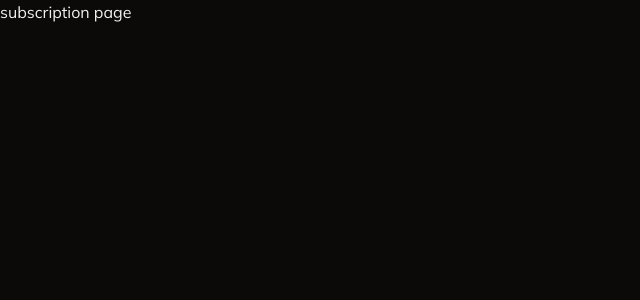
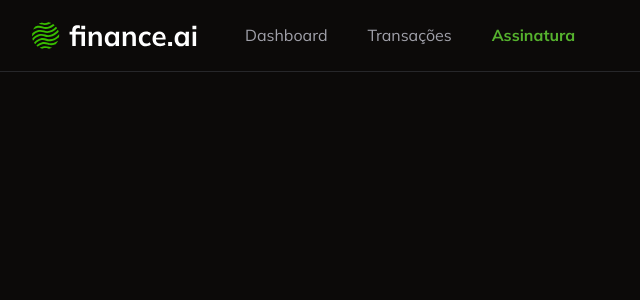
Before and after one commit to Roberteunapio/FinanceAi, a Next.js app: page /subscription in a window 1280 px wide. Shown: the top 300 px of the page, without its empty margins (0-640 px from the left). Built offline with nearby package versions, Linux system fonts and the light colour scheme.

Commit message:
feat: add navbar component

```diff
--- a/app/_actions/upsert-transaction/index.ts
+++ b/app/_actions/upsert-transaction/index.ts
@@ -28,7 +28,7 @@ export const upsertTransaction = async (params: UpsertTransactionParams) => {
   }
   await db.transaction.upsert({
     where: {
-      id: params.id,
+      id: params.id ?? "",
     },
     update: { ...params, userId },
     create: { ...params, userId },
--- /dev/null
+++ b/app/_components/navbar.tsx
@@ -0,0 +1,52 @@
+"use client";
+
+import { UserButton } from "@clerk/nextjs";
+import Image from "next/image";
+import Link from "next/link";
+import { usePathname } from "next/navigation";
+
+const Navbar = () => {
+  const pathname = usePathname();
+  return (
+    <nav className="flex justify-between border-b border-solid px-8 py-4">
+      {/* ESQUERDA */}
+      <div className="flex items-center gap-10">
+        <Image src="/logo.svg" width={173} height={39} alt="Finance AI" />
+        <Link
+          href="/"
+          className={
+            pathname === "/"
+              ? "font-bold text-primary"
+              : "text-muted-foreground"
+          }
+        >
+          Dashboard
+        </Link>
+        <Link
+          href="/transactions"
+          className={
+            pathname === "/transactions"
+              ? "font-bold text-primary"
+              : "text-muted-foreground"
+          }
+        >
+          Transações
+        </Link>
+        <Link
+          href="/subscription"
+          className={
+            pathname === "/subscription"
+              ? "font-bold text-primary"
+              : "text-muted-foreground"
+          }
+        >
+          Assinatura
+        </Link>
+      </div>
+      {/* DIREITA */}
+      <UserButton showName />
+    </nav>
+  );
+};
+
+export default Navbar;
--- a/app/_components/upsert-transaction-dialog.tsx
+++ b/app/_components/upsert-transaction-dialog.tsx
@@ -150,8 +150,8 @@ const UpsertTransactionDialog = ({
                     <MoneyInput
                       placeholder="Digite o valor..."
                       value={field.value}
-                      onValueChange={({ floatValue }) =>
-                        field.onChange(floatValue)
+                      onValueChange={(value: { floatValue?: number }) =>
+                        field.onChange(value.floatValue)
                       }
                       onBlur={field.onBlur}
                       disabled={field.disabled}
--- a/app/page.tsx
+++ b/app/page.tsx
@@ -1,17 +1,13 @@
-import { UserButton } from "@clerk/nextjs";
 import { auth } from "@clerk/nextjs/server";
 import { redirect } from "next/navigation";
+import Navbar from "./_components/navbar";
 
 const Home = async () => {
   const { userId } = await auth();
   if (!userId) {
     redirect("/login");
   }
-  return (
-    <div className="flex h-full items-center justify-center">
-      <UserButton showName />
-    </div>
-  );
+  return <Navbar />;
 };
 
 export default Home;
--- a/app/subscription/page.tsx
+++ b/app/subscription/page.tsx
@@ -1,5 +1,7 @@
+import Navbar from "../_components/navbar";
+
 const SubscriptionPage = () => {
-  return <h1>subscription page</h1>;
+  return <Navbar />;
 };
 
 export default SubscriptionPage;
--- a/app/transactions/page.tsx
+++ b/app/transactions/page.tsx
@@ -3,19 +3,26 @@ import { DataTable } from "../_components/ui/data-table";
 import { transactionColumns } from "./_columns";
 
 import AddTransactionButton from "../_components/add-transaction-button";
+import Navbar from "../_components/navbar";
 
 const TransactionsPage = async () => {
   const transactions = await db.transaction.findMany({});
 
   return (
+    <>
+      <Navbar />
       <div className="space-y-6 p-6">
         {/* TÍTULO E BOTÃO */}
         <div className="flex w-full items-center justify-between">
           <h1 className="text-2xl font-bold">Transações</h1>
           <AddTransactionButton />
         </div>
-      <DataTable columns={transactionColumns} data={transactions} />
+        <DataTable
+          columns={transactionColumns}
+          data={JSON.parse(JSON.stringify(transactions))}
+        />
       </div>
+    </>
   );
 };
 
```
Lines whose indentation alone changed are shown as unchanged.
